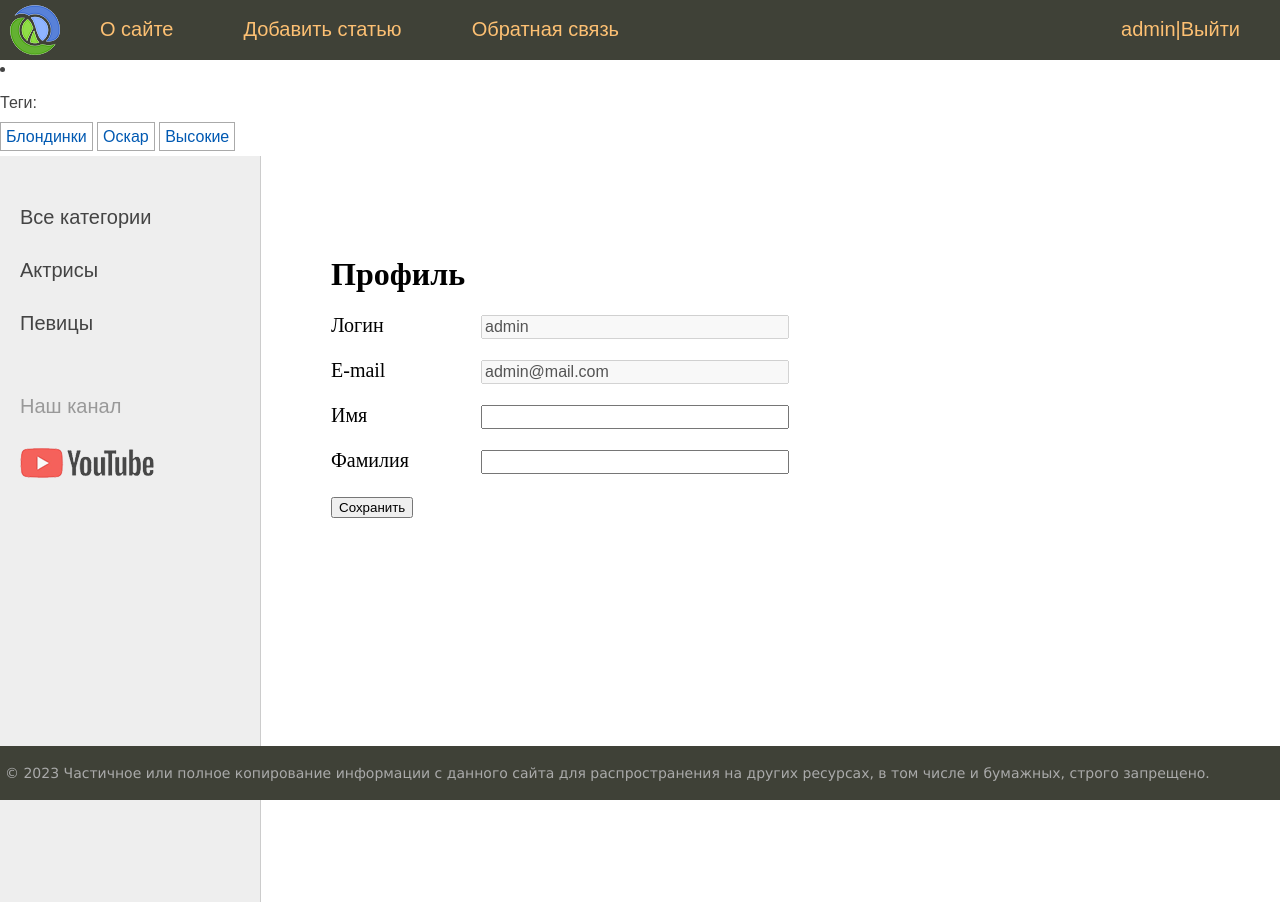
After one commit to Ytockai/site_women, a Django app: page /users/profile/ in a window 1280 px wide. The commit adds this page. Run offline with Django 4.2, Linux system fonts and the light colour scheme; a user stored in the database is signed in; data comes from the database, SQL or seed files in the repository; both versions use the stored data as it was after the commit.

Commit message:
Добавил авторизацию через e-mail. Профайл пользователя.

```diff
--- a/sitewomen/settings.py
+++ b/sitewomen/settings.py
@@ -138,3 +138,8 @@ DEFAULT_AUTO_FIELD = 'django.db.models.BigAutoField'
 LOGIN_REDIRECT_URL = 'home'
 LOGOUT_REDIRECT_URL = 'home'
 LOGIN_URL = 'users:login'
+
+AUTHENTICATION_BACKENDS = [
+	"django.contrib.auth.backends.ModelBackend",
+	"users.authentication.EmailAuthBackend",
+]
--- a/templates/base.html
+++ b/templates/base.html
@@ -23,7 +23,7 @@
 {% if user.is_authenticated %}
 	<form action="{% url 'users:logout' %}" method="post">
 		{% csrf_token %}
-		<li class="last"> {{user.username}} |<button class="asText">Выйти</button></li>
+		<li class="last"><a href="{% url 'users:profile' %}">{{user.username}}</a>|<button class="asText">Выйти</button></li>
 	</form>
 {% else %}
 	<li class="last"><a href="{% url 'users:login' %}">Войти</a>|<a href="{% url 'users:register' %}">Регистрация</a></li>
--- a/users/forms.py
+++ b/users/forms.py
@@ -37,3 +37,19 @@ class RegisterUserForm(UserCreationForm):
         if get_user_model().objects.filter(email=email).exists():
             raise forms.ValidationError("Такой E-mail Уже существует")
         return email
+
+
+class ProfileUserForm(forms.ModelForm):
+	username = forms.CharField(disabled=True, label='Логин', widget=forms.TextInput(attrs={'class': 'form-input'}))
+	email = forms.CharField(disabled=True, label='E-mail', widget=forms.TextInput(attrs={'class': 'form-input'}))
+	class Meta:
+		model = get_user_model()
+		fields = ['username', 'email', 'first_name', 'last_name']
+		labels = {
+			'first_name': 'Имя',
+			'last_name': 'Фамилия',
+		}
+		widgets = {
+			'first_name': forms.TextInput(attrs={'class': 'form-input'}),
+			'last_name': forms.TextInput(attrs={'class': 'form-input'}),
+		}
--- /dev/null
+++ b/users/templates/users/profile.html
@@ -0,0 +1,16 @@
+{% extends 'base.html'%}
+
+{% block content %}
+<h1>Профиль</h1>
+
+
+<form method='post'>
+	{% csrf_token %}
+	<div class="form-error">{{ form.non_field_errors }}</div>
+	{% for f in form %}
+    <p><label class="form-label" for="{{ f.id_for_label }}">{{ f.label }}</label>{{ f }}</p>
+    <div class="form-error">{{ f.errors }}</div>
+    {% endfor %}
+	<p><button type="sunmit">Сохранить</button></p>
+</form>
+{% endblock %}
--- a/users/urls.py
+++ b/users/urls.py
@@ -10,4 +10,5 @@ urlpatterns = [
     path('login/', views.loginUser.as_view(), name='login'),
     path('logout/', LogoutView.as_view(), name='logout'),
     path('register/', views.RegisterUser.as_view(), name='register'),
+    path('profile/', views.ProfileUser.as_view(), name='profile'),
 ]
--- a/users/views.py
+++ b/users/views.py
@@ -3,9 +3,11 @@ from django.contrib.auth.views import LoginView
 from django.http import HttpResponse, HttpResponseRedirect
 from django.shortcuts import render
 from django.urls import reverse, reverse_lazy
-from django.views.generic import CreateView
+from django.views.generic import CreateView, UpdateView
+from django.contrib.auth import get_user_model
+from django.contrib.auth.mixins import LoginRequiredMixin
 
-from .forms import LoginUserForm, RegisterUserForm
+from .forms import LoginUserForm, ProfileUserForm, RegisterUserForm
 
 
 class loginUser(LoginView):
@@ -19,6 +21,19 @@ class loginUser(LoginView):
 
 class RegisterUser(CreateView):
 	form_class = RegisterUserForm
-	template_name = 'users/register.html'
+	template_name = 'user/register.html'
 	extra_context = {'title': 'Регистрация'}
 	success_url =reverse_lazy('users:login')
+
+
+class ProfileUser(LoginRequiredMixin, UpdateView):
+    model = get_user_model()
+    form_class = ProfileUserForm
+    template_name = 'users/profile.html'
+    extra_context = {'title': 'профиль пользователя'}
+
+    def get_success_url(self):
+        return reverse_lazy('users:profile')
+
+    def get_object(self, queryset=None):
+        return self.request.user
```
Also changed, not shown: users/authentication.py (added, +21 -0 lines), db.sqlite3.
